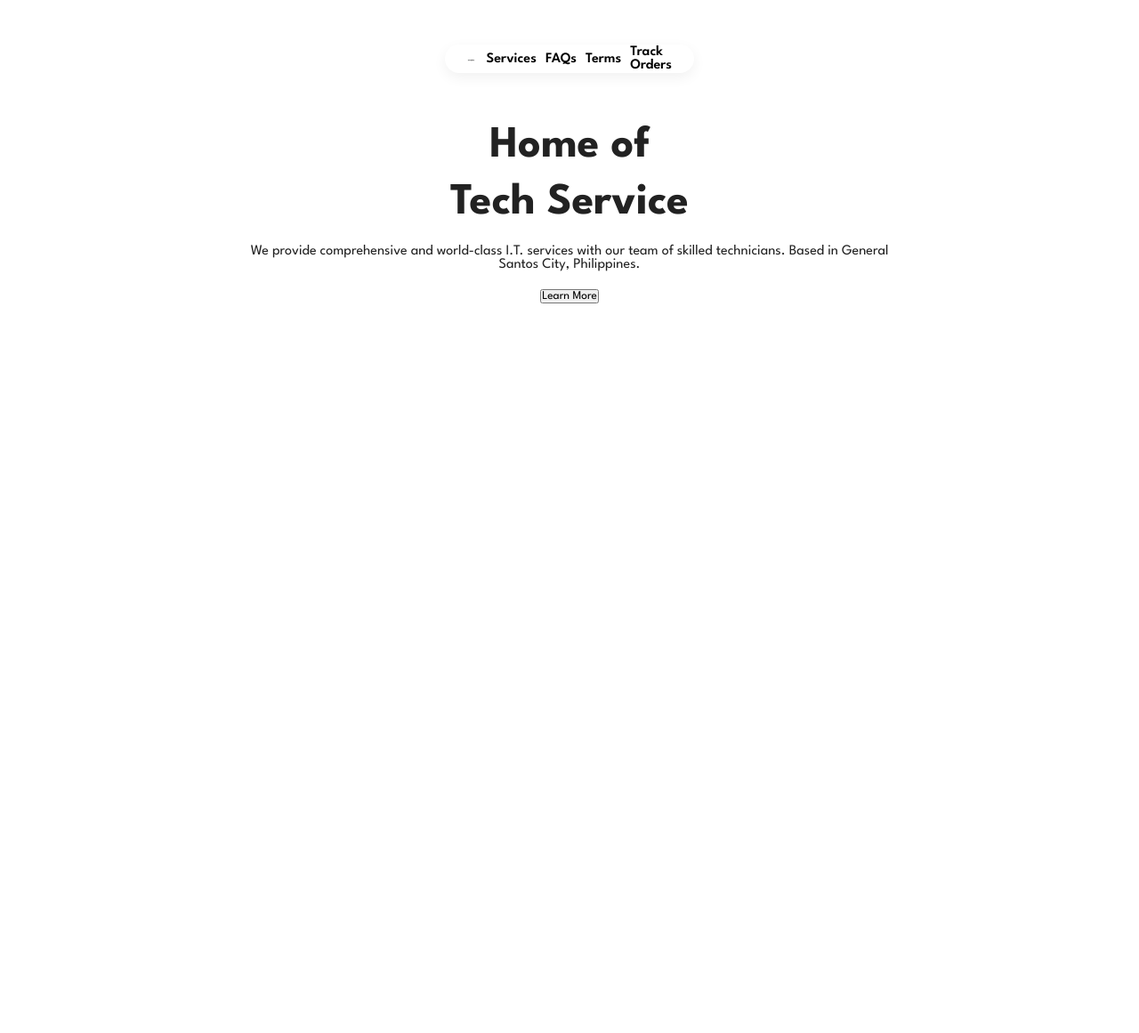
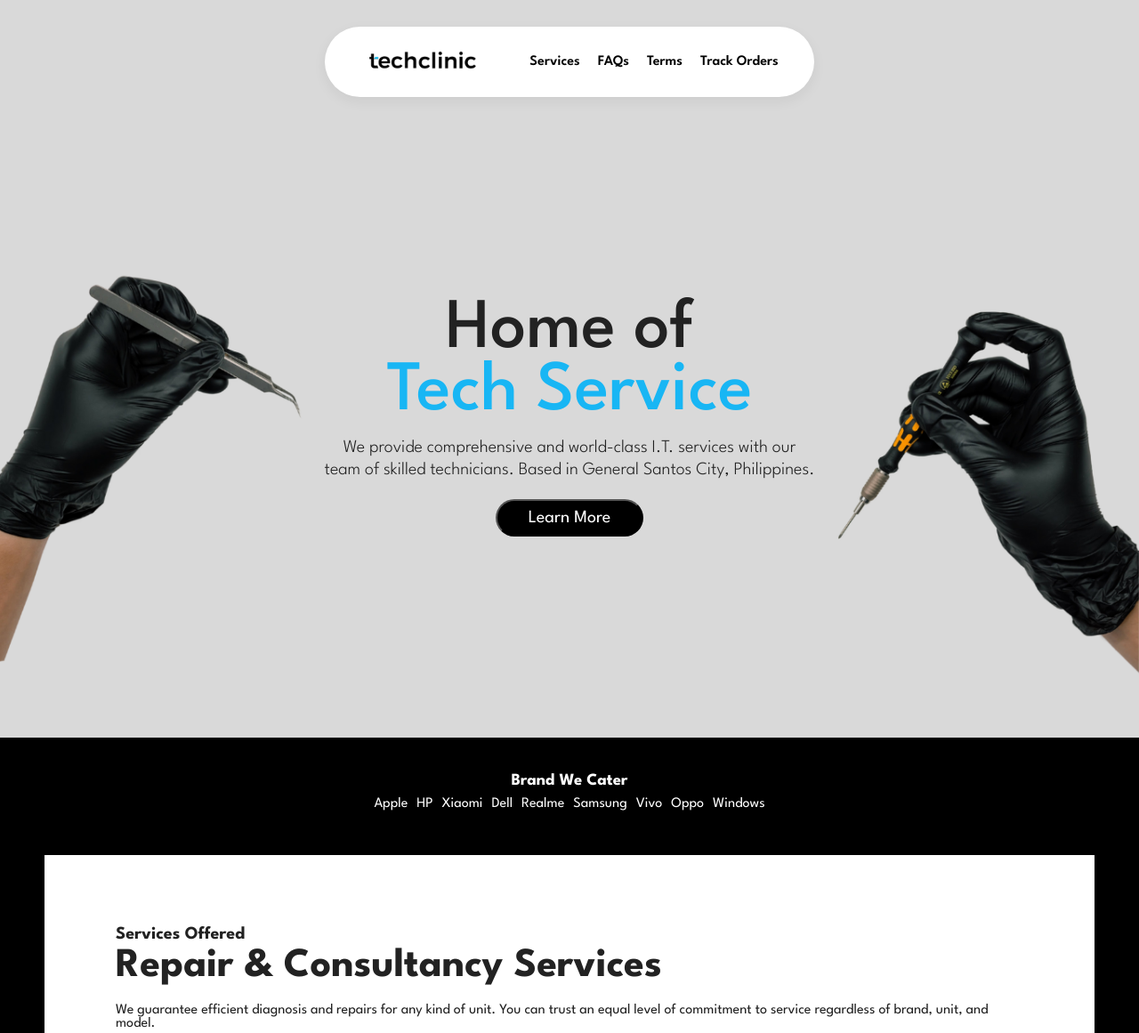
Before and after one commit to nicolous-peril/tech-clinic, a plain HTML site: page TechClinic/index.html in a window 1280 px wide. Shown: the top 1161 px of the page at 89% size. Before the commit the page ends 852 px from the top, so only its background shows below. Drawn offline with Linux system fonts and the light colour scheme.

Commit message:
Added Services section

```diff
--- a/TechClinic/css/style.css
+++ b/TechClinic/css/style.css
@@ -48,31 +48,51 @@ body {
 
 /* Header Start */
 
+#header {
+    height: 100%;
+    width: 100%;
+    background-color: rgba(217,217,217);
+    display: flex;
+    flex-direction: row;
+    text-align: center;
+    justify-content: center;
+    align-content: center;
+    padding-top: 30px;
+}
+
 #navbar {
     display: flex;
     align-items: center;
-    justify-content: space-between;
-    padding: 1px 20px;
-    margin: 50px 500px;
-    background: 1px solid white;
+    justify-content: center;
     border-radius: 80px;
     box-shadow: 0 5px 15px rgba(0,0,0,0.06);
+    padding-right: 30px;
+    background-color: white;
+    z-index: 999;
+    position: sticky;
+    top: 0;
+    left: 0;
+}
+
+#navbar ul {
+    display: flex;
+    justify-content: center;
+    align-items: center;
 }
 
 #navbar .logo {
-    height: 80%;
-    width: 80%;
+    height: 75%;
+    width: 75%;
     margin: 0
 }
 
 #navbar li {
     list-style: none;
-    padding: 0 5px;
+    padding: 0 10px;
 }
 
 #navbar li a {
     text-decoration: none;
-    font-style: "League Spartan";
     font-size: 16px;
     font-weight: 600;
     color: black;
@@ -84,21 +104,81 @@ body {
 }
 
 /* Home Page */
-
 #hero {
-    background-image: url("img/banner1.png");
+    background-image: url("banner1.png");
     height: 90vh;
     width: 100%;
     background-size: cover;
-    background-position: top 25% right 0;
-    padding: 0 80px;
-    /* display: flex; */
-    /* align-items: center; */
-    /* justify-content: center; */
+    background-position: center;
+    display: flex;
+    justify-content: center;
+    align-items: center;
     text-align: center;
 }
 
-#hero div {
-    margin: 10px 80px;
-    padding: 0 100px;
+#hero div{
+    display: flex;
+    flex-direction: column;
+    align-items: center;
+    /* width: 50%; */
 }
+
+#hero div .big {
+    font-size: 80px;
+    font-weight: 500;
+    margin: 3px 0;
+}
+
+#hero div #tech {
+    color: rgb(24, 182, 244);
+}
+
+#hero div p {
+    font-size: 20px;
+    font-weight: 300;
+    line-height: 25px;
+}
+
+#hero div button {
+    font-size: 20px;
+    color: white;
+    width: 30%;
+    /* background: 1px solid black; */
+    background-color: black;
+    border-radius: 80px;
+    padding: 10px 0;
+}
+
+
+#feature {
+    color: white;
+    background-color: black;
+}
+
+#feature .fe-box {
+    display: flex;
+    flex-direction: column;
+    justify-content: center;
+    align-items: center;
+}
+
+#feature ul {
+    display: flex;
+    flex-direction: row;
+    align-items: center;
+}
+
+#feature li {
+    list-style: none;
+    padding: 10px 5px;
+}
+
+#services {
+    background-color: black;
+    padding: 0 50px;
+}
+
+.se-box {
+    background-color: white;
+    padding: 80px 80px;
+}
--- a/TechClinic/index.html
+++ b/TechClinic/index.html
@@ -13,22 +13,81 @@
 <body>
 
     <section id="header">
-            <ul id="navbar">
+        <div id="navbar">
+            <ul>
                 <li><a href="#"><img src="img/logo.avif" class="logo" alt="logo"></a></li>
                 <li><a href="">Services</a></li>
                 <li><a href="">FAQs</a></li>
                 <li><a href="">Terms</a></li>
                 <li><a href="">Track Orders</a></li>
             </ul>
+        </div>
     </section>
 
     <section id="hero">
         <div>
-            <h1>Home of</h1>
-            <h1>Tech Service</h1>
-            <p>We provide comprehensive and world-class I.T.
-            services with our team of skilled technicians. Based in General Santos City, Philippines.</p>
+            <h1 class="big" id="home">Home of</h1>
+            <h1 class="big" id="tech">Tech Service</h1>
+            <p>We provide comprehensive and world-class I.T. services with our <br/>
+            team of skilled technicians. Based in General Santos City, Philippines.</p>
             <button>Learn More</button>
+        </div>
+    </section>
+
+    <section id="feature" class="section-p1">
+        <div class="fe-box">
+            <h3>Brand We Cater</h3>
+            <ul>
+                <li>Apple</li>
+                <li>HP</li>
+                <li>Xiaomi</li>
+                <li>Dell</li>
+                <li>Realme</li>
+                <li>Samsung</li>
+                <li>Vivo</li>
+                <li>Oppo</li>
+                <li>Windows</li>
+            </ul>
+        </div>
+    </section>
+
+    <section id="services">
+        <div class="se-box">
+            <div id="se-first">
+                <h4>Services Offered</h3>
+                <h2>Repair & Consultancy Services</h2>
+                <p>We guarantee efficient diagnosis and repairs for any kind of unit. You can trust an equal level
+                of commitment to service regardless of brand, unit, and model.</p>
+            </div>
+            <div>
+                <img src="img/S2.png" alt="">
+                <h3>Parts Replacement</h3>
+                <p>We swiftly replace damaged or malfunctioning components with new, high-quality parts to restore your device's functionality.</p>
+            </div>
+            <div>
+                <img src="img/S6.png" alt="">
+                <h3>Board Level Repair</h3>
+                <p>We diagnose and repair intricate hardware issues at the component level, ensuring optimal performance and longevity for your device.</p>
+            </div>
+            <div>
+                <img src="img/S3.png" alt="">
+                <h3>nit Care & Maintenance</h3>
+                <p>Ensure the longevity and smooth operation of your devices through thorough cleaning, diagnostics, and preventive maintenance measures.
+            <div>
+                <img src="img/S4.png" alt="">
+                <h3>Data Recovery</h3>
+                <p>We'll help you recover lost or corrupted data from various devices, providing you with peace of mind, and the restoration of valuable information.</p>
+            </div>
+            <div>
+                <img src="img/S1.png" alt="">
+                <h3>Unit Upgrade</h3>
+                <p>Our professional unit upgrade service is tailored to enhance speed, storage, and overall performance according to your specific needs.</p>
+            </div>
+            <div>
+                <img src="img/S5.png" alt="">
+                <h3>Software Installation</h3>
+                <p>Let us handle the hassle of software installation, ensuring compatibility and proper configuration for optimal performance of your devices.</p>
+            </div>
         </div>
     </section>
 
```
Also changed, not shown: TechClinic/css/banner1.png (renamed from TechClinic/img/banner1.png), TechClinic/issues/css_tech_clinic.jpg (added), TechClinic/issues/go_live_tech_clinic.jpg (added), TechClinic/issues/html_tech_clinic.jpg (added).
